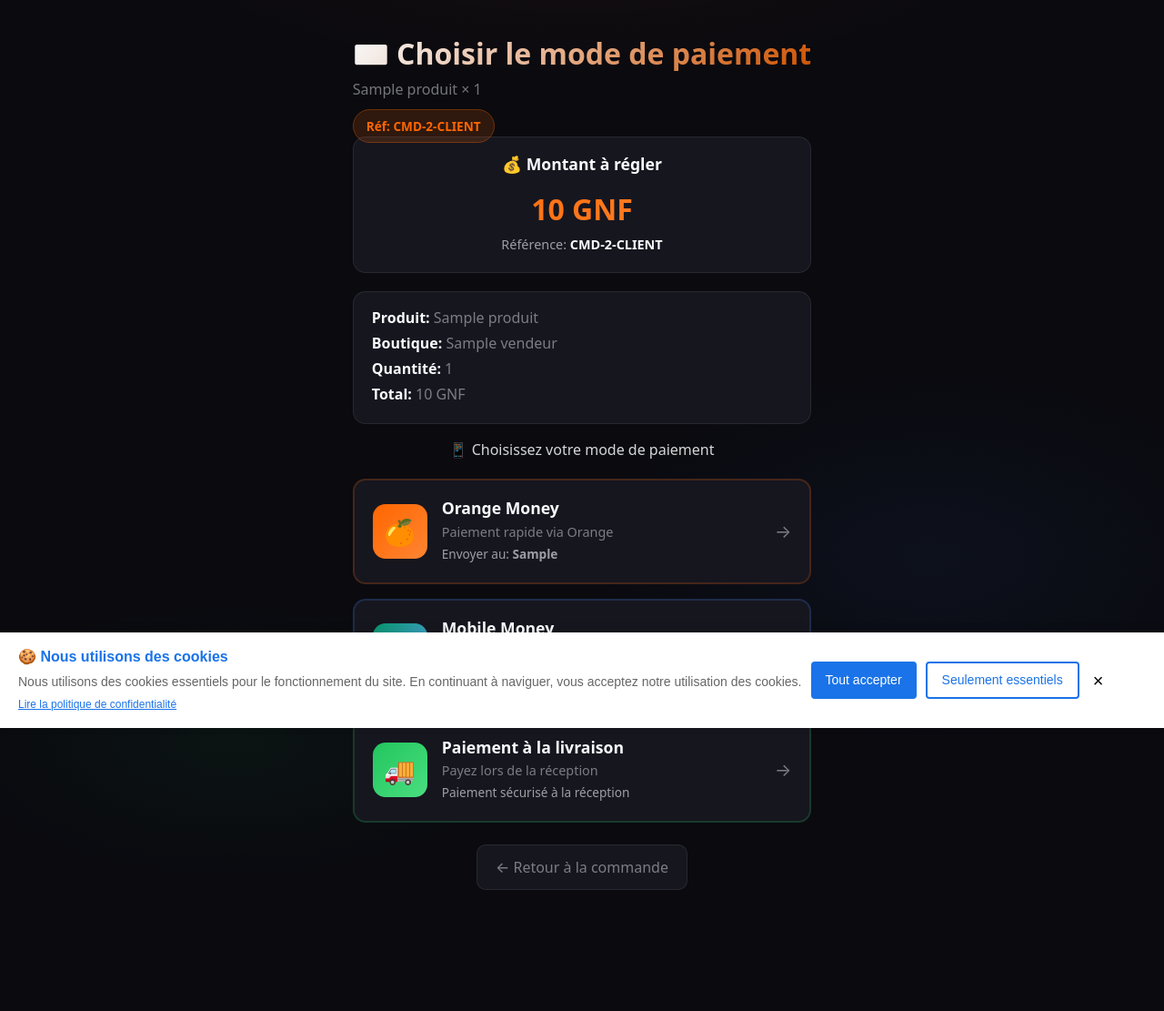
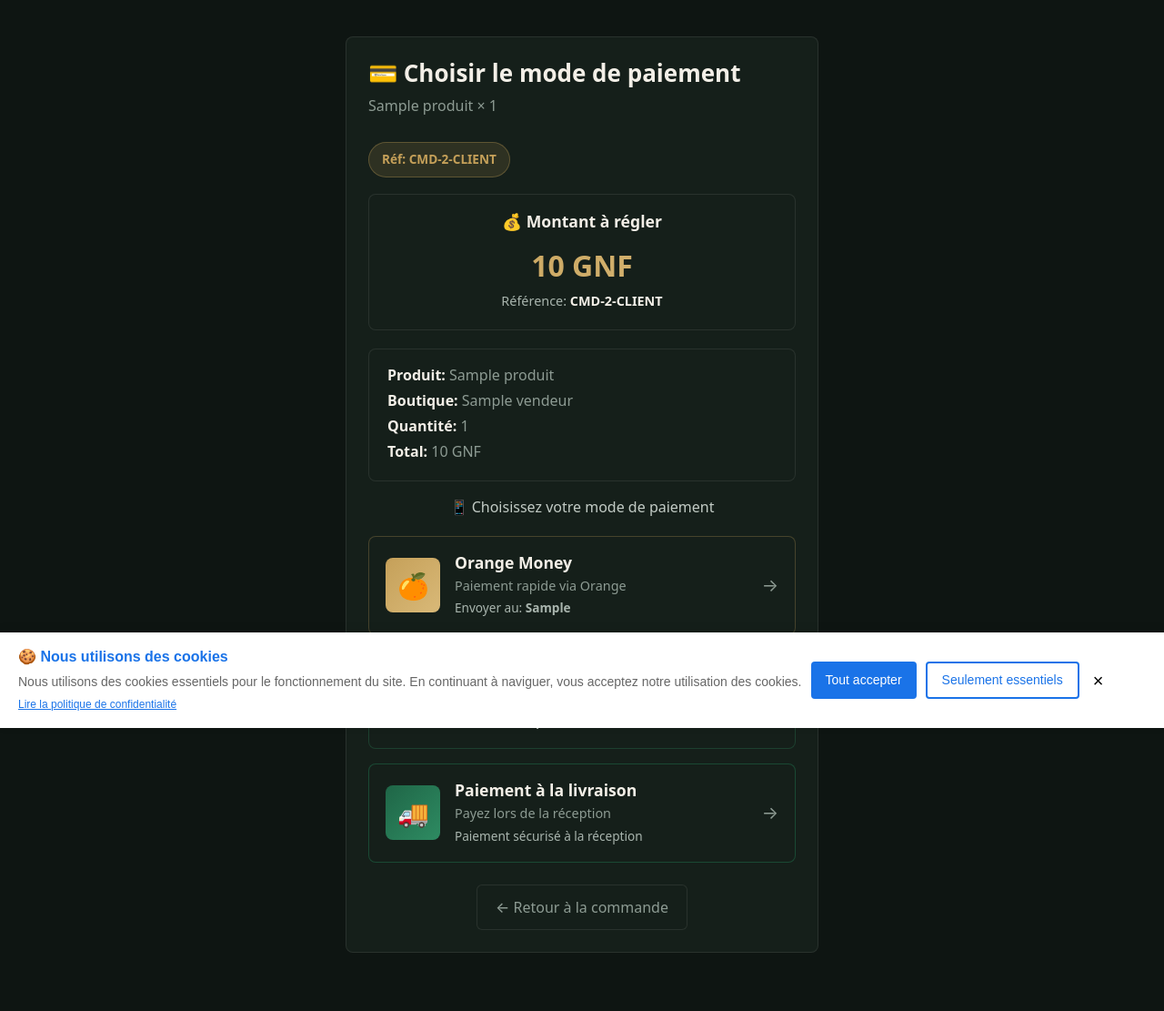
Before and after one commit to TESLA-657/SHOPY, a Django app: page /produit/1/Commander/ in a window 1280 px wide. Shown: the whole page at 91% size. Before the commit the page ends 978 px from the top, so only its background shows below. Run offline with Django 5.2, Linux system fonts and the light colour scheme; tables that the repository leaves empty hold one stand-in row (values such as "Sample post"); some libraries are stand-ins or nearby versions.

Commit message:
fix(ui): harmonisation des pages Commander et confirmation de paiement
confirmation_paiement_commande.html ne chargeait ni catalogue-style.css ni panier-paiement-palette-shopy.css, contrairement aux 4 autres pages du tunnel de paiement. Resultat : .catalogue-container, .page-shell, .page-content, .section-card et .ret n'avaient aucune definition et la carte s'affichait a nu.

Ajout de .section-card-inner (padding de la carte) comme sur les pages soeurs, palette alignee sur le vert/or SHOPY, montant en or, rayons 8px, bordures 1px, plus de deplacement au survol.

Robustesse : l'animation du crochet partait de opacity:0 (le check pouvait rester invisible), .ret etait utilise mais defini nulle part, utilitaires Bootstrap text-* harmonises via --bs-*-rgb sans !important. Coquille corrigee dans les prochaines etapes.

choix-paiement.css : reecriture de la structure et de la palette SHOPY.

```diff
--- a/core/static/core/css/choix-paiement.css
+++ b/core/static/core/css/choix-paiement.css
@@ -1,82 +1,121 @@
+@charset "UTF-8";
 /* ============================================
-   CHOIX PAIEMENT - Style Premium Moderne
+   CHOIX PAIEMENT - Page « Commander »
+   ============================================
+   Feuille propre a choix_paiement.html.
+
+   Elle porte deux responsabilites.
+
+   1. LA STRUCTURE. Le gabarit utilise .catalogue-container,
+      .page-content, .section-card, .section-card-inner et
+      .section-card-header : cinq classes definies a l'origine dans
+      catalogue-style.css, feuille que cette page ne charge pas.
+      Sans elles, la carte n'avait ni fond, ni bordure, ni marge
+      interieure -- le contenu tombait a nu sur le fond. On les
+      redeclare ici avec la palette SHOPY, plutot que de charger
+      tout un theme clair pour cinq regles.
+
+   2. L'HABILLAGE, aligne sur la direction verte/or deja retenue
+      pour le parcours de commande (voir commande-form.css) :
+      fond sombre vert, or en accent, rayons courts, transitions
+      120 ms ciblees, aucune animation d'entree.
    ============================================ */
-@charset "UTF-8";
 
 :root {
-  /* Palette principale - Dark Premium Theme */
-  --cp-bg: #0a0a0f;
-  --cp-bg-2: #12121a;
-  --cp-bg-3: #1a1a24;
-  --cp-card: #16161f;
-  --cp-card-hover: #1c1c28;
-  --cp-border: rgba(248, 250, 252, 0.08);
-  --cp-border-2: rgba(248, 250, 252, 0.15);
+  /* Fonds */
+  --cp-bg: #0E1512;
+  --cp-bg-2: #121B17;
+  --cp-bg-3: #18231E;
+  --cp-card: #151F1A;
+  --cp-card-hover: #1B2822;
+  --cp-border: rgba(243, 239, 231, 0.09);
+  --cp-border-2: rgba(243, 239, 231, 0.18);
 
-  /* Texte */
-  --cp-text: #f8fafc;
-  --cp-text-2: rgba(248, 250, 252, 0.85);
-  --cp-text-3: rgba(248, 250, 252, 0.6);
-  --cp-text-muted: rgba(248, 250, 252, 0.45);
+  /* Textes */
+  --cp-text: #F3EFE7;
+  --cp-text-2: #C2CBC5;
+  --cp-text-3: #A9B5AE;
+  --cp-text-muted: #8D9B93;
 
-  /* Accents principaux */
-  --cp-primary: #22c55e;
-  --cp-primary-hover: #16a34a;
-  --cp-primary-glow: rgba(34, 197, 94, 0.35);
-  --cp-primary-subtle: rgba(34, 197, 94, 0.12);
+  /* Accent principal : le vert SHOPY */
+  --cp-primary: #2E8B62;
+  --cp-primary-hover: #55A77E;
+  --cp-primary-glow: rgba(46, 139, 98, 0.18);
+  --cp-primary-subtle: rgba(46, 139, 98, 0.12);
 
-  /* Couleurs par mode de paiement */
-  --cp-orange: #FF6600;
-  --cp-orange-light: #FF8533;
-  --cp-mobile: #059669;
-  --cp-mobile-light: #60a5fa;
-  --cp-livraison: #22c55e;
-  --cp-livraison-light: #4ade80;
+  /* Modes de paiement : meme palette. L'or remplace l'orange vif,
+     et le bleu du Mobile Money est ramene au vert de la marque. */
+  --cp-orange: #C5A059;
+  --cp-orange-light: #D9B978;
+  --cp-mobile: #2E8B62;
+  --cp-mobile-light: #55A77E;
+  --cp-livraison: #1F6647;
+  --cp-livraison-light: #2E8B62;
 
-  /* Effets */
-  --cp-shadow: 0 8px 32px rgba(17, 24, 41, 0.5);
-  --cp-shadow-2: 0 4px 20px rgba(17, 24, 41, 0.4);
-  --cp-shadow-glow: 0 0 40px var(--cp-primary-glow);
+  /* Effets sobres, sans halo */
+  --cp-shadow: 0 6px 20px rgba(6, 12, 9, 0.55);
+  --cp-shadow-2: 0 4px 14px rgba(6, 12, 9, 0.45);
 
-  /* Border radius */
-  --cp-radius: 20px;
-  --cp-radius-2: 14px;
-  --cp-radius-3: 10px;
-  --cp-radius-full: 9999px;
+  /* Rayons courts */
+  --cp-radius: 8px;
+  --cp-radius-2: 8px;
+  --cp-radius-3: 6px;
+  --cp-radius-full: 999px;
 
-  /* Transitions */
-  --cp-transition: all 0.35s cubic-bezier(0.4, 0, 0.2, 1);
+  /* Transitions courtes et ciblees */
+  --cp-transition: background-color 120ms ease, color 120ms ease,
+                   border-color 120ms ease, box-shadow 120ms ease;
 }
 
 /* ============================================
-   BACKGROUND PRINCIPAL
+   STRUCTURE (redeclaree depuis catalogue-style.css)
    ============================================ */
 
-body {
-  background: var(--cp-bg);
+.catalogue-container {
+  background-color: var(--cp-bg);
+  min-height: 100vh;
+  padding-bottom: 40px;
 }
 
+.page-content { max-width: 1120px; margin: 0 auto; }
+
+.section-card {
+  background: var(--cp-card);
+  border: 1px solid var(--cp-border);
+  border-radius: var(--cp-radius-2);
+  box-shadow: none;
+  overflow: hidden;
+  margin-bottom: 24px;
+}
+
+.section-card-inner { padding: 24px; }
+
+.section-card-header {
+  display: flex;
+  justify-content: space-between;
+  flex-wrap: wrap;
+  gap: 12px;
+  align-items: flex-start;
+  margin-bottom: 18px;
+}
+
+/* ============================================
+   FOND + EN-TETE
+   ============================================ */
+
+body { background: var(--cp-bg); }
+
 .choix-paiement-wrap {
-  background: radial-gradient(ellipse 80% 50% at 50% -20%, rgba(255, 102, 0, 0.08), transparent 60%),
-              radial-gradient(ellipse 60% 40% at 80% 60%, rgba(59, 130, 246, 0.06), transparent 50%),
-              radial-gradient(ellipse 50% 30% at 20% 80%, rgba(34, 197, 94, 0.05), transparent 50%),
-              var(--cp-bg);
+  background: var(--cp-bg);
   min-height: 100vh;
   padding: 40px 20px;
 }
 
-/* ============================================
-   HEADER
-   ============================================ */
-
 .choix-paiement-wrap .page-title {
-  font-size: 2rem;
+  font-size: 26px;
   font-weight: 800;
-  background: linear-gradient(135deg, var(--cp-text), rgba(255, 102, 0, 0.8));
-  -webkit-background-clip: text;
-  -webkit-text-fill-color: transparent;
-  background-clip: text;
   margin-bottom: 8px;
+  color: var(--cp-text);
 }
 
 .choix-paiement-wrap .page-subtitle {
@@ -101,13 +140,14 @@ body {
 }
 
 .choix-paiement-wrap .summary-chip {
-  background: rgba(255, 102, 0, 0.15);
+  background: rgba(197, 160, 89, 0.14);
   color: var(--cp-orange);
   padding: 8px 14px;
   border-radius: var(--cp-radius-full);
   font-size: 0.85rem;
   font-weight: 600;
-  border: 1px solid rgba(255, 102, 0, 0.3);
+  border: 1px solid rgba(197, 160, 89, 0.32);
+  white-space: nowrap;
 }
 
 /* ============================================
@@ -166,9 +206,9 @@ body {
   display: flex;
   align-items: center;
   gap: 16px;
-  padding: 20px;
+  padding: 18px;
   background: var(--cp-card);
-  border: 2px solid var(--cp-border);
+  border: 1px solid var(--cp-border);
   border-radius: var(--cp-radius-2);
   text-decoration: none;
   color: inherit;
@@ -184,16 +224,15 @@ body {
   left: 0;
   right: 0;
   height: 3px;
-  background: linear-gradient(90deg, transparent, rgba(248, 250, 252, 0.1), transparent);
+  background: linear-gradient(90deg, transparent, var(--cp-primary), transparent);
   opacity: 0;
-  transition: var(--cp-transition);
+  transition: opacity 120ms ease;
 }
 
 .payment-option:hover {
   background: var(--cp-card-hover);
   border-color: var(--cp-border-2);
-  transform: translateY(-4px);
-  box-shadow: var(--cp-shadow);
+  box-shadow: var(--cp-shadow-2);
 }
 
 .payment-option:hover::before {
@@ -205,12 +244,11 @@ body {
    ============================================ */
 
 .payment-option.orange-money {
-  border-color: rgba(255, 102, 0, 0.2);
+  border-color: rgba(197, 160, 89, 0.28);
 }
 
 .payment-option.orange-money:hover {
   border-color: var(--cp-orange);
-  box-shadow: 0 8px 32px rgba(255, 102, 0, 0.25);
 }
 
 .payment-option.orange-money .payment-icon-wrap {
@@ -222,12 +260,11 @@ body {
    ============================================ */
 
 .payment-option.mobile-money {
-  border-color: rgba(59, 130, 246, 0.2);
+  border-color: rgba(46, 139, 98, 0.30);
 }
 
 .payment-option.mobile-money:hover {
   border-color: var(--cp-mobile);
-  box-shadow: 0 8px 32px rgba(59, 130, 246, 0.25);
 }
 
 .payment-option.mobile-money .payment-icon-wrap {
@@ -239,12 +276,11 @@ body {
    ============================================ */
 
 .payment-option.livraison {
-  border-color: rgba(34, 197, 94, 0.2);
+  border-color: rgba(31, 102, 71, 0.60);
 }
 
 .payment-option.livraison:hover {
-  border-color: var(--cp-livraison);
-  box-shadow: 0 8px 32px rgba(34, 197, 94, 0.25);
+  border-color: var(--cp-livraison-light);
 }
 
 .payment-option.livraison .payment-icon-wrap {
@@ -309,7 +345,6 @@ body {
 }
 
 .payment-option:hover .payment-arrow {
-  transform: translateX(4px);
   color: var(--cp-text);
 }
 
@@ -335,7 +370,6 @@ body {
   background: var(--cp-card-hover);
   border-color: var(--cp-border-2);
   color: var(--cp-text);
-  transform: translateX(-4px);
 }
 
 /* ============================================
@@ -345,7 +379,7 @@ body {
 .montant-display {
   font-size: 2rem;
   font-weight: 900;
-  background: linear-gradient(135deg, var(--cp-orange), #ff8533);
+  background: linear-gradient(135deg, var(--cp-orange), var(--cp-orange-light));
   -webkit-background-clip: text;
   -webkit-text-fill-color: transparent;
   background-clip: text;
@@ -355,33 +389,11 @@ body {
    ANIMATIONS
    ============================================ */
 
-@keyframes fadeInUp {
-  from {
-    opacity: 0;
-    transform: translateY(30px);
-  }
-  to {
-    opacity: 1;
-    transform: translateY(0);
-  }
-}
-
-.payment-option {
-  animation: fadeInUp 0.5s ease forwards;
-  opacity: 0;
-}
-
-.payment-option:nth-child(1) {
-  animation-delay: 0.1s;
-}
-
-.payment-option:nth-child(2) {
-  animation-delay: 0.2s;
-}
-
-.payment-option:nth-child(3) {
-  animation-delay: 0.3s;
-}
+/* Ancien fondu d'entree retire.
+   Il partait de opacity: 0 ; si l'animation ne jouait pas (mouvement
+   reduit, onglet en arriere-plan, animation interrompue), les trois
+   modes de paiement restaient invisibles. Les options sont desormais
+   visibles d'emblee. */
 
 /* ============================================
    RESPONSIVE
```
Also changed, not shown: core/static/core/css/panier-paiement-palette-shopy.css (added, +237 -0 lines), core/templates/core/confirmation_paiement_commande.html (+113 -54 lines).
